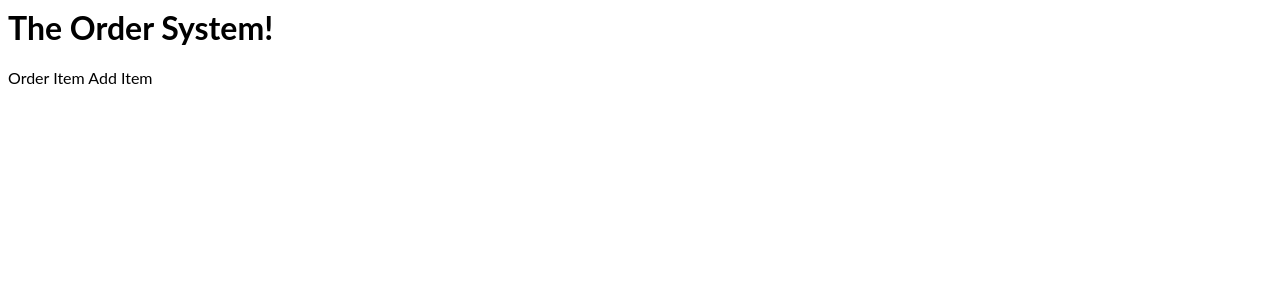
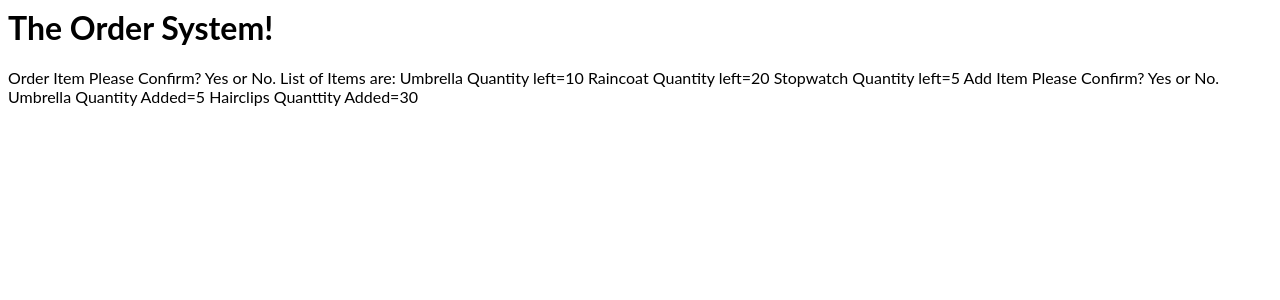
Before and after one commit to vaibhavsethi3/ordersystem, an Angular app: page / in a window 1280 px wide. Shown: the top 300 px of the page. Built offline with nearby package versions, Linux system fonts and the light colour scheme.

Commit message:
1 file modified

```diff
--- a/src/app/app.component.html
+++ b/src/app/app.component.html
@@ -1,4 +1,10 @@
 <hello name="{{ name }}"></hello>
 <p>
-  Order Item        Add Item
+  Order Item
+  Please Confirm? Yes or No.
+  List of Items are: Umbrella Quantity left=10
+  Raincoat Quantity left=20
+  Stopwatch Quantity left=5
+  Add Item Please Confirm? Yes or No. Umbrella Quantity Added=5
+  Hairclips Quanttity Added=30
 </p>
```
